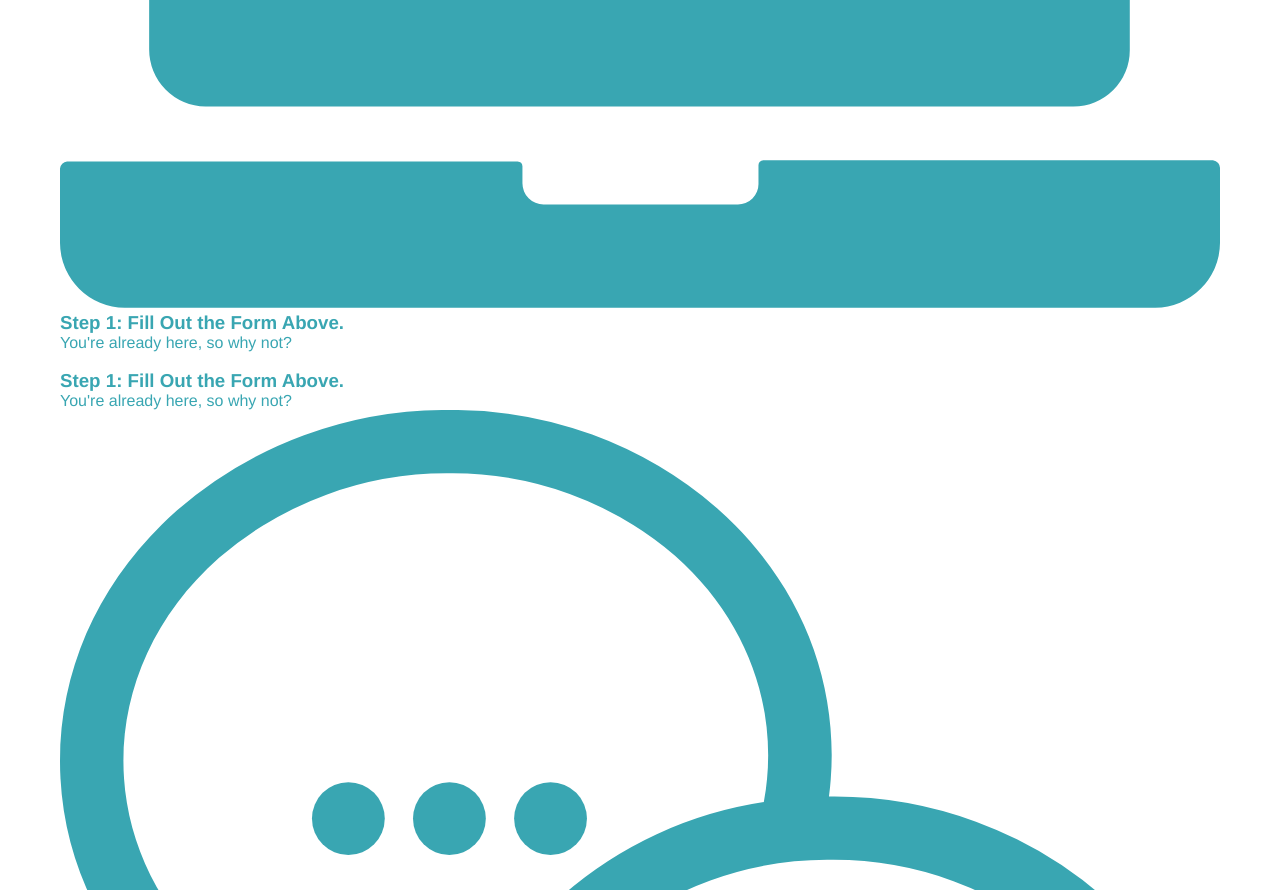
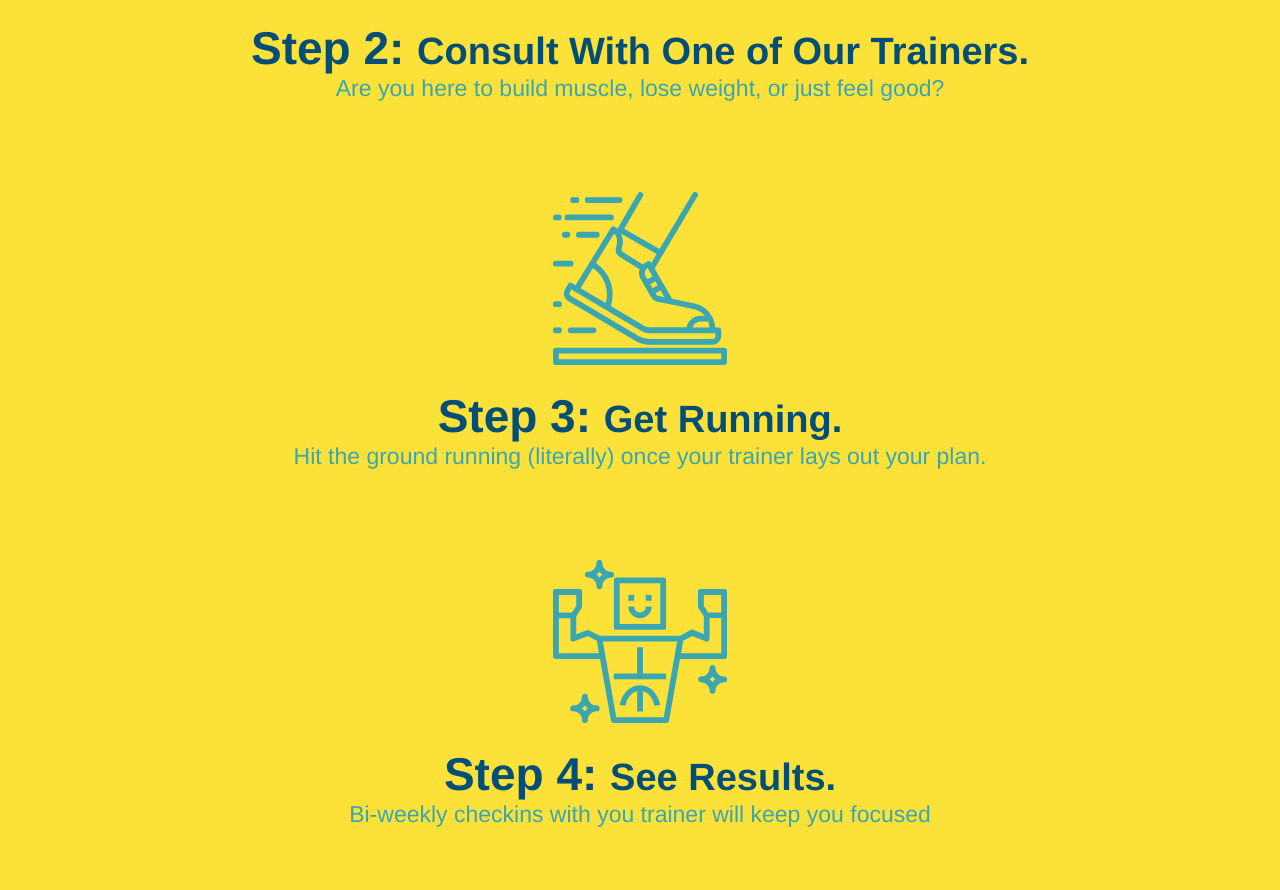
Before and after one commit to BBoy416/Run-buddy, a plain HTML site: page index.html in a window 1280 px wide. Shown: the part 1762-2652 px from the top of the page. Drawn offline with Linux system fonts and the light colour scheme.

Commit message:
steps section complete

```diff
--- a/assets/css/style.css
+++ b/assets/css/style.css
@@ -117,7 +117,7 @@ section {
     color:#fce138;
     background-color:#024e76 ;
     border: none;
-    padding: 10px 20px ;
+    padding: 10px 20px;
     font-size: 16px;
 }
 /* Hero Style End */
@@ -127,16 +127,6 @@ section {
     text-align: center;
 }
 
-.intro h2 {
-    font-size: 55px;
-    color: #024e76;
-    margin-bottom: 35px;
-    padding: 0 100px 20px 100px;
-    border-bottom: 3px solid;
-    border-color: #fce138;
-    display: inline-block;
-}
-
 .intro p {
     line-height: 1.7;
     color: #39a6b2;
@@ -144,3 +134,49 @@ section {
     font-size: 20px;
     margin: 0 auto;
   }
+
+  .steps {
+    text-align: center;
+    background: #fce138;
+  }
+
+  .section-title {
+    font-size: 55px;
+    color: #024e76;
+    margin-bottom: 35px;
+    padding: 0 100px 20px 100px;
+    display: inline-block;
+    border-bottom: 3px solid;
+  }
+
+  .primary-border {
+    border-color: #fce138;
+  }
+
+  .secondary-border {
+    border-color: #39a6b2;
+  }
+
+  .steps div{
+    margin-bottom: 80px;
+  }
+
+  .steps img{
+    width: 15%;
+    margin: 10px 0;
+  }
+
+  .steps h3 {
+    color:#024e76;
+    font-size: 46px;
+    margin-top: 10px;
+  }
+
+  .steps p{
+    color:#39a6b2;
+    font-size: 23px;
+  }
+
+  .steps span{
+    font-size:38px;
+  }
--- a/index.html
+++ b/index.html
@@ -70,41 +70,42 @@
 
   <!-- "what we do" section -->
   <section id="what-we-do" class="intro">
-    <h2>What We Do</h2>
+    <h2 class="section-title primary-border">What We Do</h2>
     <p>
       butcher selfies chambray shabby chic gentrify readymade yr Echo Park XOXO Tumblr normcore Banksy direct trade Blue Bottle chillwave you probably haven't heard of them single-origin coffee Vice fanny pack fixie Odd Future Austin fingerstache pickled twee synth Wes Anderson Thundercats viral bitters flannel meggings narwhal Marfa Schlitz sustainable Intelligentsia umami deep v craft
     </p>
   </section>
 
   <!-- "what you do" section -->
-  <section id="what-you-do">
-    <h2>What You Do</h2>
-  <div>
-    <!--insert this img element-->
-    <img src=" ./assets/images/step-1.svg" alt=""/>
-    <h3>Step 1: Fill Out the Form Above. </h3>
-    <p>You're already here, so why not?</p>
-  </div>
-  <img>
-    <h3> Step 1: Fill Out the Form Above.</h3>
+
+  <section id="what-you-do" class="steps">
+    <h2 class="section-title secondary-border">What You Do</h2>
+
+  <!--insert this img element-->
+<div>
+  <img src=" ./assets/images/step-1.svg" alt=""/>
+  </img>
+
+    <h3> Step 1: <span>Fill Out the Form Above.</span></h3>
     <p>You're already here, so why not?</p>
   </div>
 
   <div>
-    <img src="./assets/images/step-2.svg" alt="" />
-    <h3> Step 2: Consult With One of Our Trainers.</h3>
+    <img src=" ./assets/images/step-2.svg" alt=""/>
+  </img>
+    <h3> Step 2: <span>Consult With One of Our Trainers.</span></h3>
     <p>Are you here to build muscle, lose weight, or just feel good?</p>
   </div>
 
   <div>
     <img src="./assets/images/step-3.svg" alt="" />
-    <h3>Step 3: Get Running.</h3>
-    <p>Hit the ground running (literally) once your trainer lays out your plan.</p>
+    <h3>Step 3: <span>Get Running.</h3>
+    <p>Hit the ground running (literally) once your trainer lays out your plan.</span></p>
   </div>
 
   <div>
     <img src="./assets/images/step-4.svg" alt="" />
-    <h3>Step 4: See Results.</h3>
+    <h3>Step 4: <span>See Results.</span></h3>
     <p>Bi-weekly checkins with you trainer will keep you focused</p>
   </div>
   </section>
```
